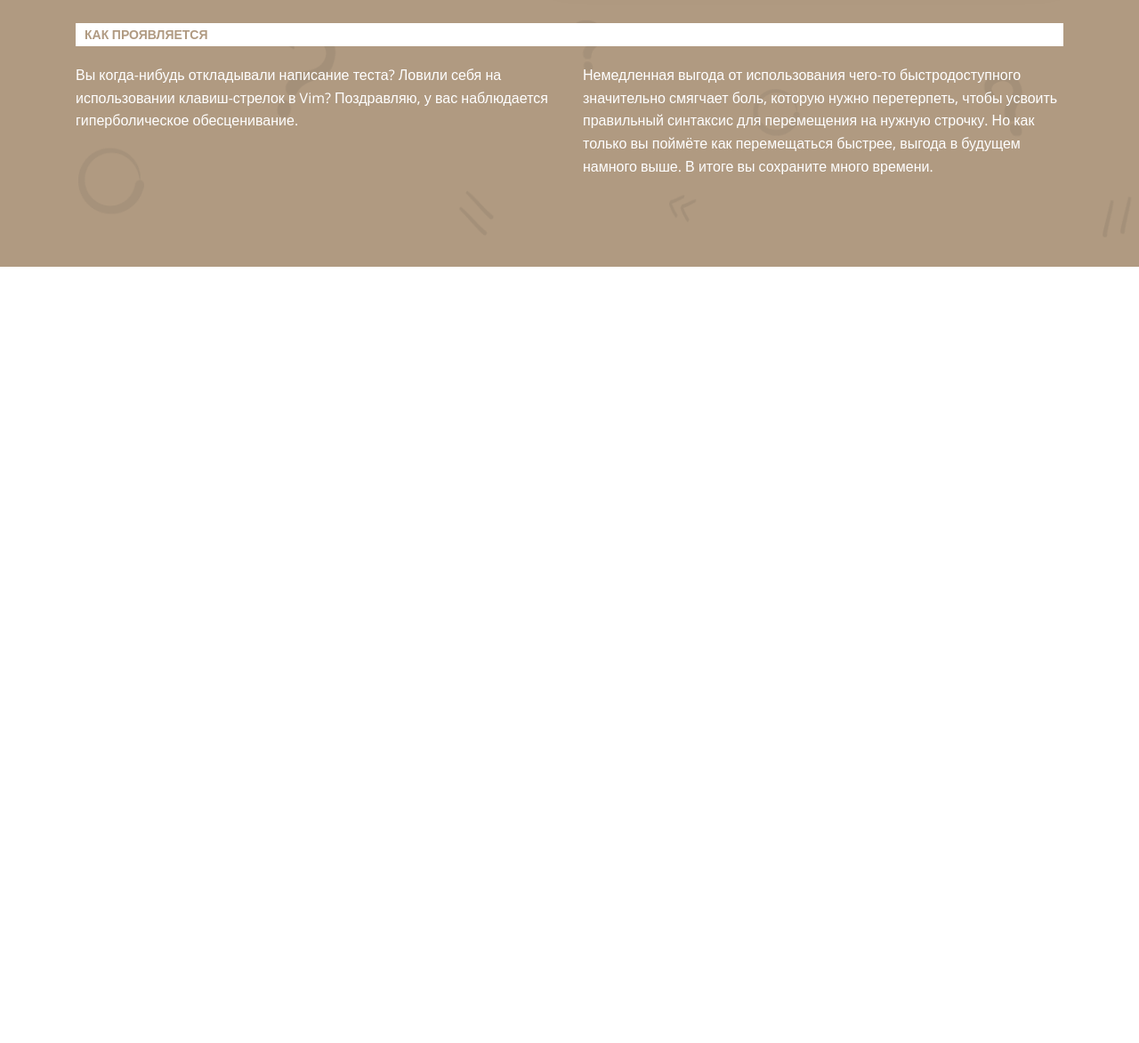
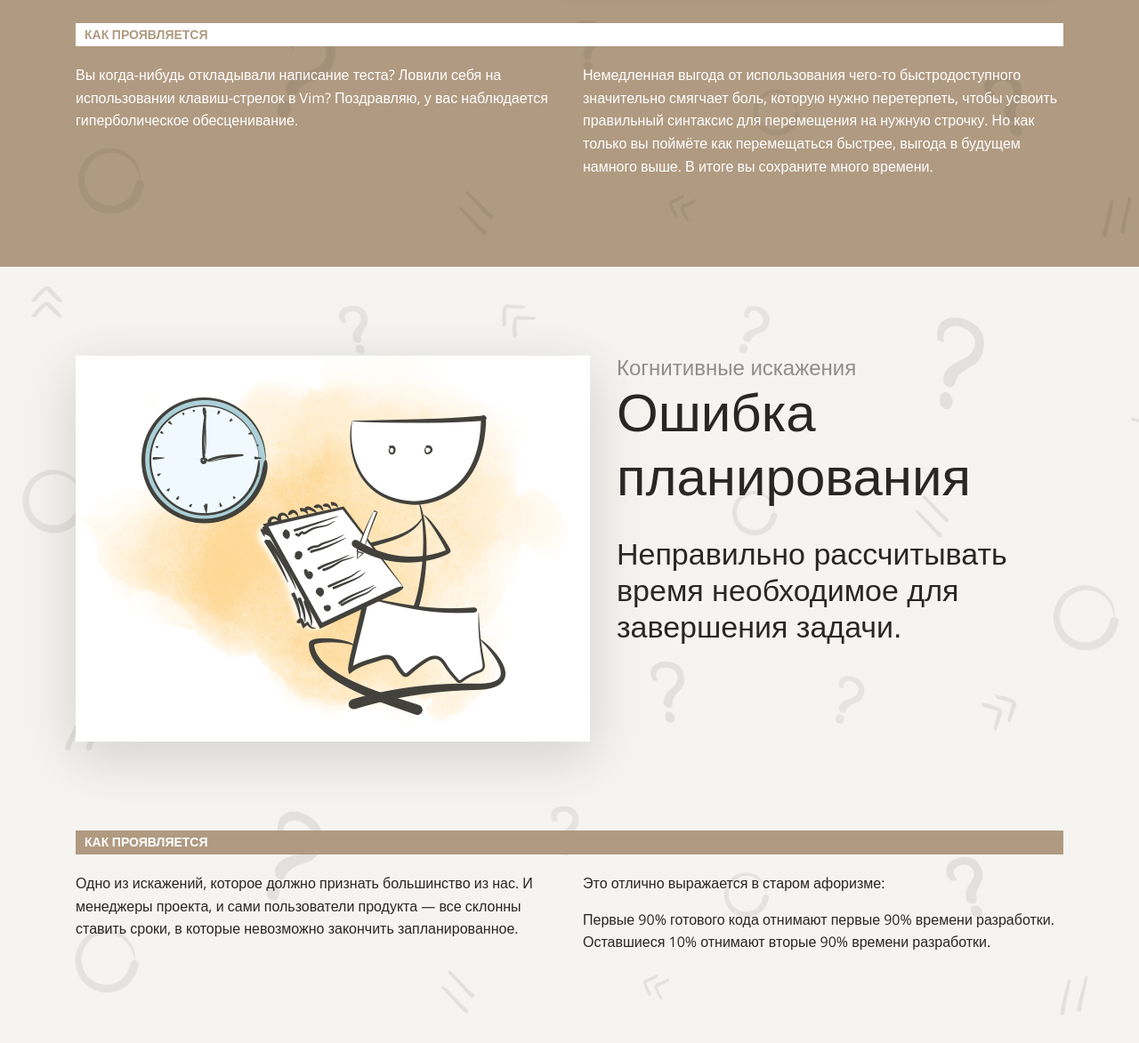
Before and after one commit to AndreiIlin/layout-designer-project-lvl1, a website: page src/index.html in a window 1280 px wide. Shown: the part 6193-7366 px from the top of the page at 89% size. Before the commit the page ends 6493 px from the top, so only its background shows below. Drawn offline with nearby package versions, Linux system fonts and the light colour scheme; files that its build step writes are made by us from their sources; a web font is replaced by a local one.

Commit message:
Complete 10 step

```diff
--- a/src/index.html
+++ b/src/index.html
@@ -174,6 +174,37 @@
       </div>
     </div>
   </section>
+  <section class="bg-img bg-light">
+    <div class="container" id="errors-in-planning">
+      <div class="main-section-first-element">
+        <div class="main-section-first-element-entries">
+          <img alt="errors-in-planning-img" src="./images/5.png">
+        </div>
+        <div class="main-section-first-element-entries">
+          <p class="main-section-first-element-title">Когнитивные искажения</p>
+          <h1 class="main-section-first-element-header">Ошибка планирования</h1>
+          <p class="main-section-first-element-description">Неправильно рассчитывать время необходимое для завершения
+            задачи.</p>
+        </div>
+      </div>
+      <div class="main-section-second-element">
+        <h2 class="main-section-second-element-header">Как проявляется</h2>
+      </div>
+      <div class="main-section-third-element">
+        <div class="main-section-third-element-text">
+          <p>Одно из искажений, которое должно признать большинство из нас. И
+            менеджеры проекта, и сами пользователи продукта — все склонны ставить сроки, в которые невозможно закончить
+            запланированное.</p>
+        </div>
+        <div class="main-section-third-element-text">
+          <p>Это отлично выражается в старом афоризме:</p>
+          <p class="main-section-third-element-text-element">Первые 90% готового кода отнимают первые 90% времени
+            разработки. Оставшиеся 10% отнимают вторые 90% времени
+            разработки.</p>
+        </div>
+      </div>
+    </div>
+  </section>
 </main>
 <footer></footer>
 </body>
--- a/src/styles/scss/style.scss
+++ b/src/styles/scss/style.scss
@@ -260,6 +260,14 @@ h3 {
 .main-section-third-element-text {
   flex: 1 1 50%;
   margin: 0;
+
+  & p {
+    margin: 0;
+  }
+
+  & .main-section-third-element-text-element {
+    margin-top: 15px;
+  }
 }
 
 .bg-brown {
```
